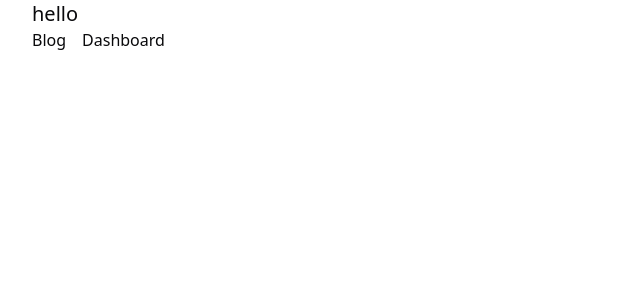
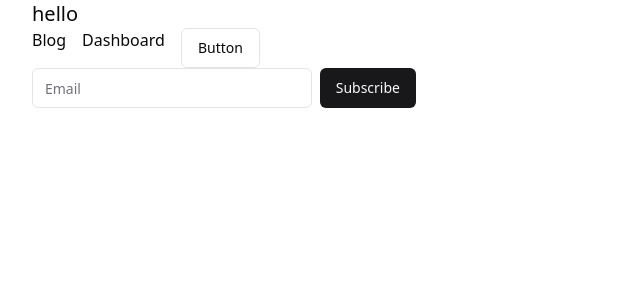
Before and after one commit to f1982/nextjs-full-stack, a Next.js app: page / in a window 1280 px wide. Shown: the top 300 px of the page, without its empty margins (0-640 px from the left). Built offline with nearby package versions, Linux system fonts and the light colour scheme.

Commit message:
chore: lint and input

```diff
--- a/app/_modules/components/common/Post.tsx
+++ b/app/_modules/components/common/Post.tsx
@@ -24,7 +24,7 @@ const Post: React.FC<{ post: PostProps }> = ({ post }) => {
       onClick={() => router.push(`/blog/post/${post.id}`)}>
       <h2>{post.title}</h2>
       <small>By {authorName}</small>
-      <ReactMarkdown children={post.content} />
+      <ReactMarkdown>{post.content}</ReactMarkdown>
     </div>
   )
 }
--- /dev/null
+++ b/app/_modules/components/ui/input.tsx
@@ -0,0 +1,25 @@
+import * as React from "react"
+
+import { cn } from "@/app/_modules/components/lib/utils"
+
+export interface InputProps
+  extends React.InputHTMLAttributes<HTMLInputElement> {}
+
+const Input = React.forwardRef<HTMLInputElement, InputProps>(
+  ({ className, type, ...props }, ref) => {
+    return (
+      <input
+        type={type}
+        className={cn(
+          "flex h-10 w-full rounded-md border border-input bg-background px-3 py-2 text-sm ring-offset-background file:border-0 file:bg-transparent file:text-sm file:font-medium placeholder:text-muted-foreground focus-visible:outline-none focus-visible:ring-2 focus-visible:ring-ring focus-visible:ring-offset-2 disabled:cursor-not-allowed disabled:opacity-50",
+          className
+        )}
+        ref={ref}
+        {...props}
+      />
+    )
+  }
+)
+Input.displayName = "Input"
+
+export { Input }
--- a/app/blog/[id]/page.tsx
+++ b/app/blog/[id]/page.tsx
@@ -36,7 +36,7 @@ export default async function Page({ params }: { params: { id: string } }) {
     <>
       <h2>{title}</h2>
       <p>By {post?.author?.name || 'Unknown author'}</p>
-      <ReactMarkdown children={post.content} />
+      <ReactMarkdown>{post.content}</ReactMarkdown>
       {!post.published && userHasValidSession && postBelongsToUser && (
         <DraftPublishButton postId={post.id} />
       )}
--- a/app/blog/post/[id]/page.tsx
+++ b/app/blog/post/[id]/page.tsx
@@ -37,7 +37,7 @@ export default async function Page({ params }: { params: { id: string } }) {
       )}>
       <h2 className="text-xl">{title}</h2>
       <p>By {post?.author?.name || 'Unknown author'}</p>
-      <ReactMarkdown children={post.content} />
+      <ReactMarkdown>{post.content}</ReactMarkdown>
       {!post.published && userHasValidSession && postBelongsToUser && (
         <DraftPublishButton postId={post.id} />
       )}
--- a/app/page.tsx
+++ b/app/page.tsx
@@ -1,3 +1,5 @@
+import { Button } from './_modules/components/ui/button'
+import { Input } from './_modules/components/ui/input'
 import { Metadata } from 'next'
 import Link from 'next/link'
 
@@ -12,6 +14,12 @@ export default function Page() {
       <div className="flex flex-row gap-4">
         <Link href={'/blog'}>Blog</Link>
         <Link href={'/dashboard'}>Dashboard</Link>
+        <Button variant="outline">Button</Button>
+      </div>
+
+      <div className="flex w-full max-w-sm items-center space-x-2">
+        <Input type="email" placeholder="Email" />
+        <Button type="submit">Subscribe</Button>
       </div>
     </div>
   )
--- a/package.json
+++ b/package.json
@@ -6,6 +6,7 @@
     "dev": "next",
     "postinstall": "prisma generate",
     "build": "next build",
+    "lint": "next lint",
     "start": "next start",
     "format:c": "prettier . --check",
     "format:w": "prettier . --write"
```
Also changed, not shown: .eslintrc.json (added).
